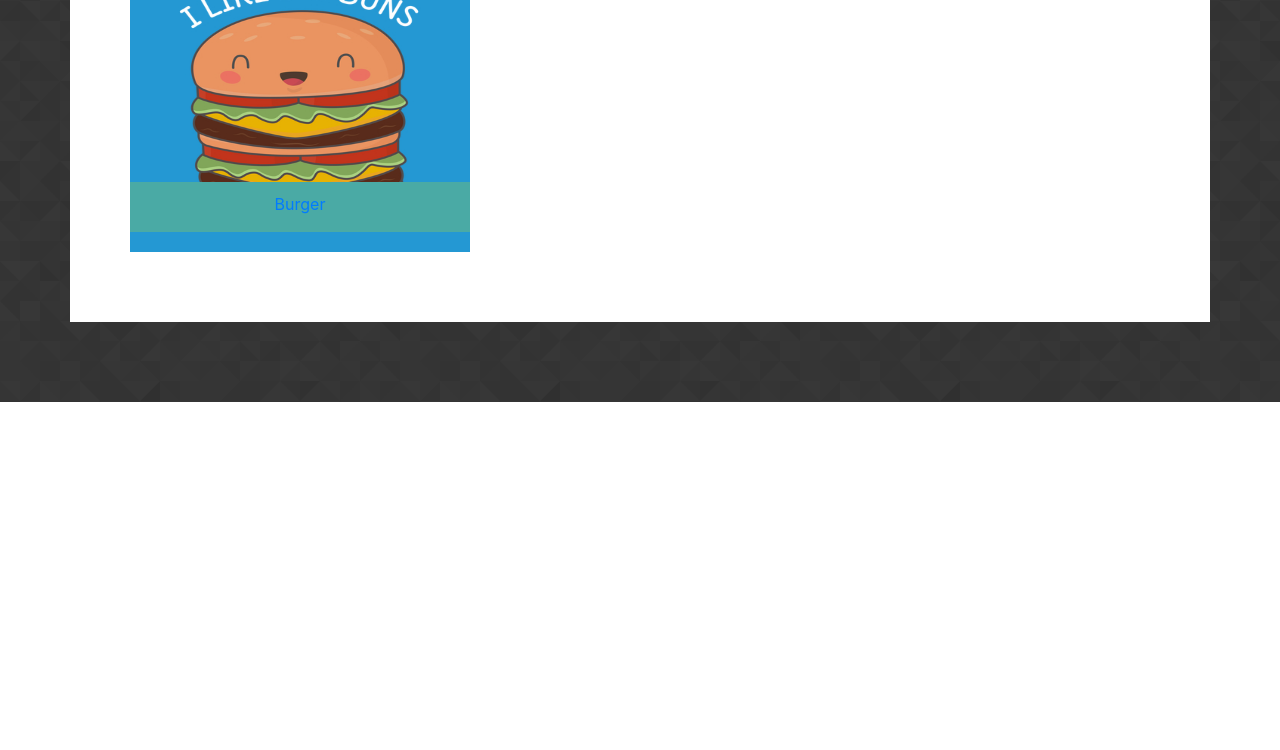
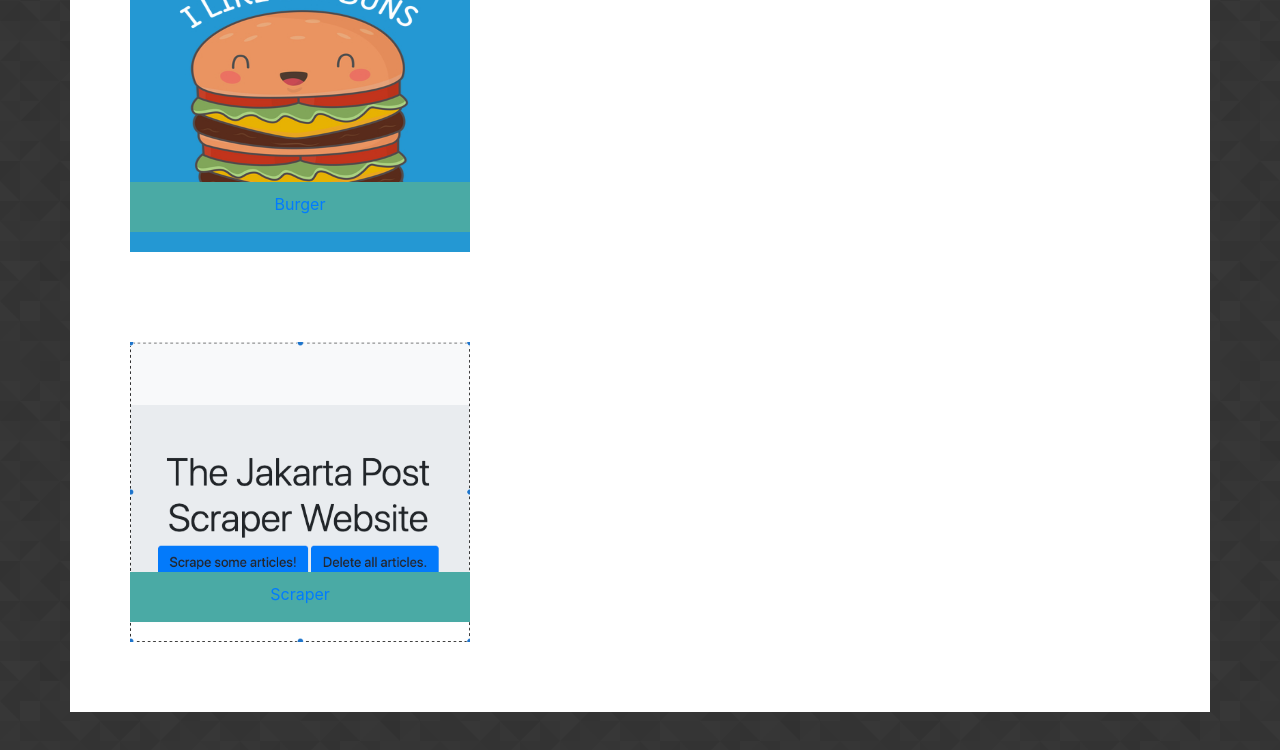
Before and after one commit to dianmak/Bootstrap-Portfolio, a plain HTML site: page portfolio.html in a window 1280 px wide. Shown: the part 1819-2569 px from the top of the page. Before the commit the page ends 2221 px from the top, so only its background shows below. Drawn offline with nearby package versions, Linux system fonts and the light colour scheme.

Commit message:
added homework 14 scraper

```diff
--- a/portfolio.html
+++ b/portfolio.html
@@ -120,6 +120,17 @@
                     </div>
                 </div>
 
+                <div class="row">
+                    <div class="col-md-4 photos">
+                        <img src="./images/Screen Shot 2019-07-26 at 4.02.02 PM.png" alt="Scraper"
+                            class="img-responsive">
+                        <div class="caption">
+                            <a href="https://limitless-savannah-12468.herokuapp.com/">Scraper</a>
+                        </div>
+                    </div>
+
+                </div>
+
             </div>
         </div>
 
```
Also changed, not shown: images/Screen Shot 2019-07-26 at 4.02.02 PM.png (added).
